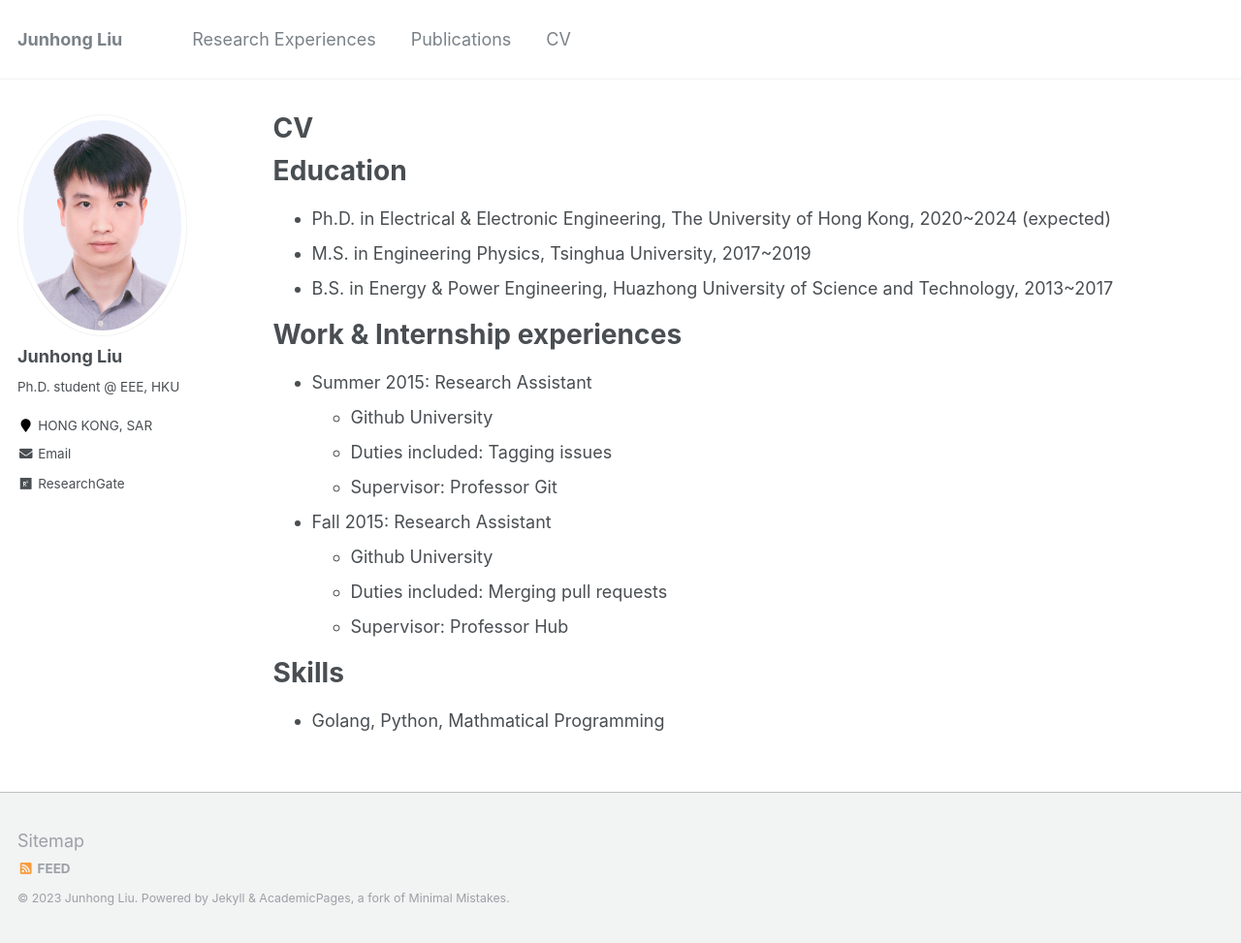
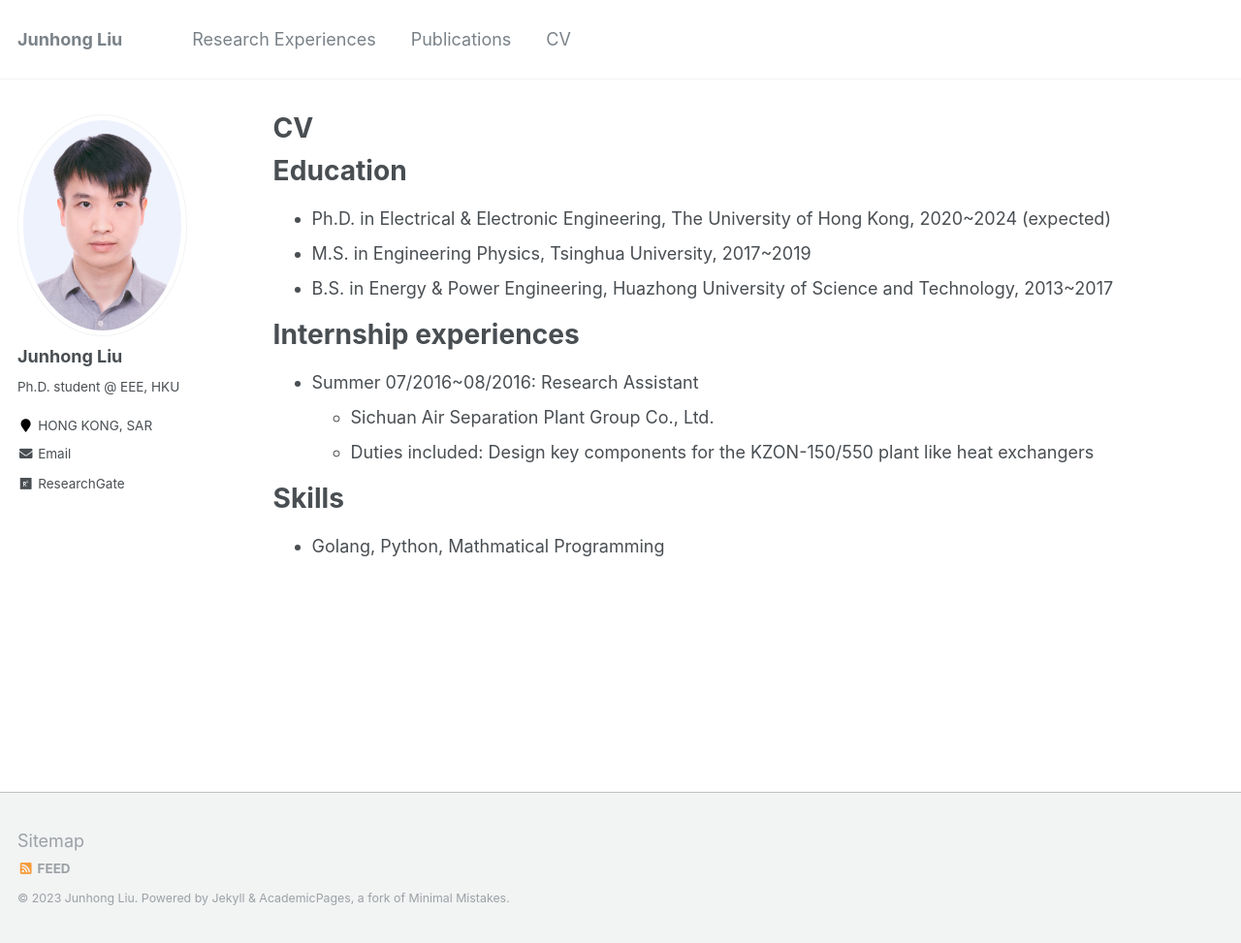
Before and after one commit to johnny-eee/online, a Jekyll site: the page built from _pages/cv.md, in a window 1280 px wide and 973 px high. Shown: the whole window at 97% size. Built offline with Jekyll 4.4.1, drawn with Linux system fonts in a browser that asks for light colours.

Commit message:
Update cv.md

```diff
--- a/_pages/cv.md
+++ b/_pages/cv.md
@@ -16,17 +16,12 @@ Education
 * B.S. in Energy & Power Engineering, Huazhong University of Science and Technology, 2013~2017
 
 
-Work & Internship experiences
+Internship experiences
 ======
-* Summer 2015: Research Assistant
-  * Github University
-  * Duties included: Tagging issues
-  * Supervisor: Professor Git
+* Summer 07/2016~08/2016: Research Assistant
+  * Sichuan Air Separation Plant Group Co., Ltd.
+  * Duties included: Design key components for the KZON-150/550 plant like heat exchangers
 
-* Fall 2015: Research Assistant
-  * Github University
-  * Duties included: Merging pull requests
-  * Supervisor: Professor Hub
 
 Skills
 ======
```
